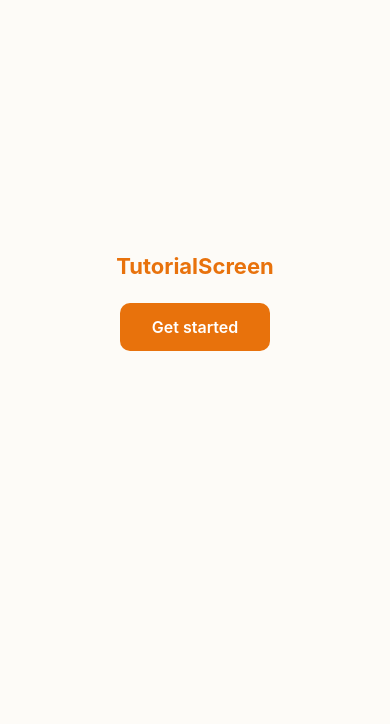
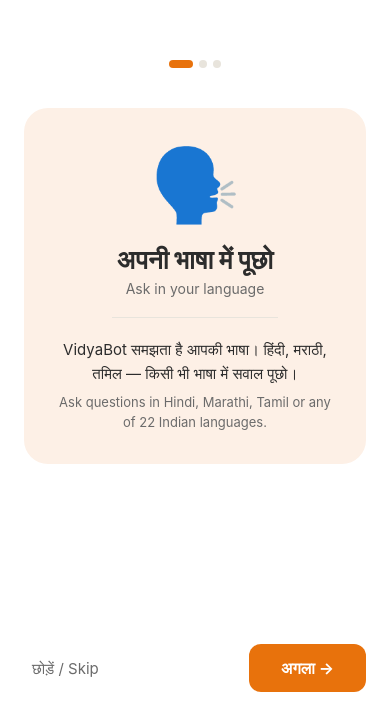
Before and after one commit to SohamMahajan788/multilingual-ai-tutor, a React Native app in the folder apps/mobile/: screen /Tutorial in a window 390 px wide. Shown: the part 120-844 px from the top of the page. Built offline with nearby package versions, Linux system fonts and the light colour scheme; what react-native-worklets would draw is missing.

Commit message:
feat: TutorialScreen with 3-step animated walkthrough, completes onboarding

```diff
--- a/apps/mobile/src/screens/onboarding/TutorialScreen.tsx
+++ b/apps/mobile/src/screens/onboarding/TutorialScreen.tsx
@@ -1,53 +1,279 @@
-import React from 'react';
-import { Pressable, StyleSheet, Text, View } from 'react-native';
+import type { StackScreenProps } from '@react-navigation/stack';
+import React, { useCallback, useEffect, useRef, useState } from 'react';
+import {
+  Animated,
+  Pressable,
+  StyleSheet,
+  Text,
+  View,
+} from 'react-native';
+import { SafeAreaView } from 'react-native-safe-area-context';
 
+import type { OnboardingStackParamList } from '../../navigation/types';
 import { useAppStore } from '../../stores/appStore';
 
+const STEPS = [
+  {
+    emoji: '🗣️',
+    title: 'अपनी भाषा में पूछो',
+    subtitle: 'Ask in your language',
+    description:
+      'VidyaBot समझता है आपकी भाषा। हिंदी, मराठी, तमिल — किसी भी भाषा में सवाल पूछो।',
+    descriptionEn:
+      'Ask questions in Hindi, Marathi, Tamil or any of 22 Indian languages.',
+    color: '#FDF0E6',
+    accentColor: '#E8720C',
+  },
+  {
+    emoji: '🧠',
+    title: 'AI टीचर समझाएगा',
+    subtitle: 'AI Teacher explains',
+    description:
+      'आपका AI टीचर हर concept को आसान भाषा में समझाएगा — गाँव की मिसालों के साथ।',
+    descriptionEn:
+      'Your AI tutor explains every concept with local analogies you understand.',
+    color: '#E8F4EE',
+    accentColor: '#1A5C3A',
+  },
+  {
+    emoji: '🏆',
+    title: 'गाँव बनाओ, आगे बढ़ो',
+    subtitle: 'Build your village',
+    description:
+      'पढ़ाई करो, XP कमाओ, और अपना virtual गाँव बनाओ। जितना सीखोगे, उतना बनेगा।',
+    descriptionEn:
+      'Earn XP by learning and build your virtual village as you progress.',
+    color: '#E6EEF8',
+    accentColor: '#1A4A7A',
+  },
+] as const;
+
+type Props = StackScreenProps<OnboardingStackParamList, 'Tutorial'>;
+
+const DOT_SMALL = 8;
+const DOT_LARGE = 24;
+
 /**
- * Final onboarding step; finishing opens the main tab experience.
+ * Three-step product tour before entering the main app.
  */
-export default function TutorialScreen(): React.ReactElement {
+export default function TutorialScreen({}: Props): React.ReactElement {
   const setOnboardingComplete = useAppStore((s) => s.setOnboardingComplete);
+  const [currentStep, setCurrentStep] = useState(0);
+
+  const dotWidths = useRef([
+    new Animated.Value(DOT_LARGE),
+    new Animated.Value(DOT_SMALL),
+    new Animated.Value(DOT_SMALL),
+  ]).current;
+
+  useEffect(() => {
+    const animations = dotWidths.map((anim, index) =>
+      Animated.timing(anim, {
+        toValue: currentStep === index ? DOT_LARGE : DOT_SMALL,
+        duration: 280,
+        useNativeDriver: false,
+      })
+    );
+    Animated.parallel(animations).start();
+  }, [currentStep, dotWidths]);
+
+  const completeOnboarding = useCallback(() => {
+    setOnboardingComplete(true);
+  }, [setOnboardingComplete]);
+
+  const step = STEPS[currentStep];
+  const isLast = currentStep === 2;
 
   return (
-    <View style={styles.container}>
-      <Text style={styles.title}>TutorialScreen</Text>
-      <Pressable
-        style={({ pressed }) => [styles.button, pressed && styles.buttonPressed]}
-        onPress={() => setOnboardingComplete(true)}
-      >
-        <Text style={styles.buttonLabel}>Get started</Text>
-      </Pressable>
-    </View>
+    <SafeAreaView style={styles.safe} edges={['top', 'left', 'right', 'bottom']}>
+      <View style={styles.root}>
+        <View style={styles.main}>
+          <View style={styles.dotsRow}>
+            {dotWidths.map((anim, index) => (
+              <Animated.View
+                key={STEPS[index].title}
+                style={[
+                  styles.dotBase,
+                  {
+                    width: anim,
+                    backgroundColor:
+                      currentStep === index
+                        ? STEPS[currentStep].accentColor
+                        : '#E8E4DC',
+                  },
+                ]}
+              />
+            ))}
+          </View>
+
+          <View style={[styles.card, { backgroundColor: step.color }]}>
+            <Text style={styles.emoji}>{step.emoji}</Text>
+            <Text style={styles.title}>{step.title}</Text>
+            <Text style={styles.subtitle}>{step.subtitle}</Text>
+            <View style={styles.divider} />
+            <Text style={styles.description}>{step.description}</Text>
+            <Text style={styles.descriptionEn}>{step.descriptionEn}</Text>
+          </View>
+        </View>
+
+        <View style={styles.bottom}>
+          {!isLast ? (
+            <View style={styles.actionsRow}>
+              <Pressable
+                onPress={completeOnboarding}
+                style={({ pressed }) => [
+                  styles.skipBtn,
+                  pressed && styles.skipPressed,
+                ]}
+                accessibilityRole="button"
+                accessibilityLabel="Skip tutorial"
+              >
+                <Text style={styles.skipLabel}>छोड़ें / Skip</Text>
+              </Pressable>
+              <Pressable
+                onPress={() => setCurrentStep((s) => s + 1)}
+                style={({ pressed }) => [
+                  styles.nextBtn,
+                  { backgroundColor: step.accentColor },
+                  pressed && styles.nextPressed,
+                ]}
+                accessibilityRole="button"
+                accessibilityLabel="Next step"
+              >
+                <Text style={styles.nextLabel}>अगला →</Text>
+              </Pressable>
+            </View>
+          ) : (
+            <Pressable
+              onPress={completeOnboarding}
+              style={({ pressed }) => [
+                styles.startBtn,
+                pressed && styles.startPressed,
+              ]}
+              accessibilityRole="button"
+              accessibilityLabel="Start VidyaBot"
+            >
+              <Text style={styles.startLabel}>VidyaBot शुरू करें! 🚀</Text>
+            </Pressable>
+          )}
+        </View>
+      </View>
+    </SafeAreaView>
   );
 }
 
 const styles = StyleSheet.create({
-  container: {
+  safe: {
     flex: 1,
+    backgroundColor: '#FFFFFF',
+  },
+  root: {
+    flex: 1,
+    backgroundColor: '#FFFFFF',
+  },
+  main: {
+    flex: 1,
+    justifyContent: 'center',
+  },
+  dotsRow: {
+    flexDirection: 'row',
     alignItems: 'center',
     justifyContent: 'center',
-    padding: 24,
-    backgroundColor: '#FDFBF7',
+    gap: 6,
+    marginBottom: 40,
+  },
+  dotBase: {
+    height: 8,
+    borderRadius: 4,
+  },
+  card: {
+    marginHorizontal: 24,
+    borderRadius: 24,
+    padding: 32,
+    alignItems: 'center',
+  },
+  emoji: {
+    fontSize: 72,
+    marginBottom: 16,
   },
   title: {
-    fontSize: 22,
-    fontWeight: '700',
-    color: '#E8720C',
-    marginBottom: 24,
+    fontSize: 26,
+    fontWeight: '800',
+    color: '#2C2C2C',
+    textAlign: 'center',
   },
-  button: {
-    backgroundColor: '#E8720C',
+  subtitle: {
+    fontSize: 14,
+    color: '#6B6B6B',
+    marginTop: 4,
+    textAlign: 'center',
+  },
+  divider: {
+    height: 1,
+    width: '60%',
+    backgroundColor: '#E8E4DC',
+    marginVertical: 20,
+    alignSelf: 'center',
+  },
+  description: {
+    fontSize: 15,
+    color: '#2C2C2C',
+    textAlign: 'center',
+    lineHeight: 24,
+  },
+  descriptionEn: {
+    fontSize: 13,
+    color: '#6B6B6B',
+    textAlign: 'center',
+    marginTop: 6,
+    lineHeight: 20,
+  },
+  bottom: {
+    paddingHorizontal: 24,
+    paddingBottom: 32,
+  },
+  actionsRow: {
+    flexDirection: 'row',
+    alignItems: 'center',
+    justifyContent: 'space-between',
+  },
+  skipBtn: {
     paddingVertical: 14,
+    paddingHorizontal: 8,
+  },
+  skipPressed: {
+    opacity: 0.6,
+  },
+  skipLabel: {
+    color: '#6B6B6B',
+    fontSize: 15,
+  },
+  nextBtn: {
     paddingHorizontal: 32,
-    borderRadius: 10,
+    paddingVertical: 14,
+    borderRadius: 12,
   },
-  buttonPressed: {
-    opacity: 0.85,
+  nextPressed: {
+    opacity: 0.9,
   },
-  buttonLabel: {
+  nextLabel: {
     color: '#FFFFFF',
     fontSize: 16,
-    fontWeight: '600',
+    fontWeight: '700',
+  },
+  startBtn: {
+    height: 56,
+    borderRadius: 14,
+    backgroundColor: '#E8720C',
+    alignItems: 'center',
+    justifyContent: 'center',
+  },
+  startPressed: {
+    opacity: 0.9,
+  },
+  startLabel: {
+    fontSize: 18,
+    fontWeight: '800',
+    color: '#FFFFFF',
   },
 });
```
